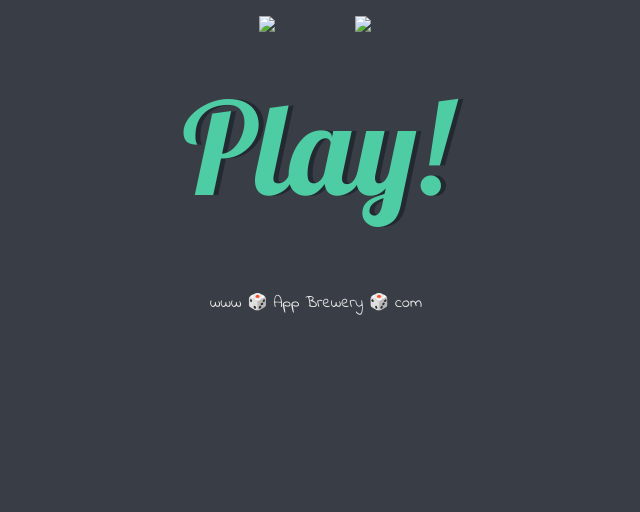
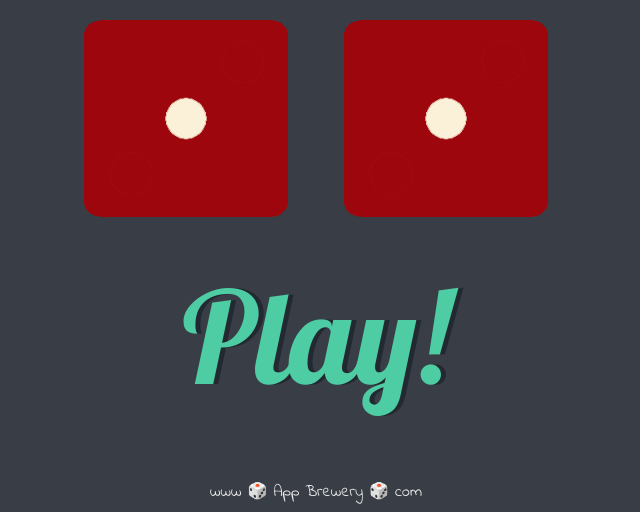
Before and after one commit to nestorjgc/DiceChallenge, a plain HTML site: page index.html in a window 1280 px wide. Shown: the part 315-827 px from the top of the page, without its empty margins (324-964 px from the left). Before the commit the page ends 800 px from the top, so only its background shows below. Drawn offline with Linux system fonts and the light colour scheme; the site is published under a folder, as on GitHub Pages, so addresses that start at the root find nothing.

Commit message:
Trigger rebuild

```diff
--- a/index.html
+++ b/index.html
@@ -15,12 +15,12 @@
 
       <div class="dice">
         <p>Nestor</p>
-        <img class="img1" src="/images/dice1.png" />
+        <img class="img1" src="images/dice1.png" />
       </div>
 
       <div class="dice">
         <p>Guests</p>
-        <img class="img2" src="/images/dice1.png" />
+        <img class="img2" src="images/dice1.png" />
       </div>
       <h1><button class="playButton">Play!</button></h1>
     </div>
```
